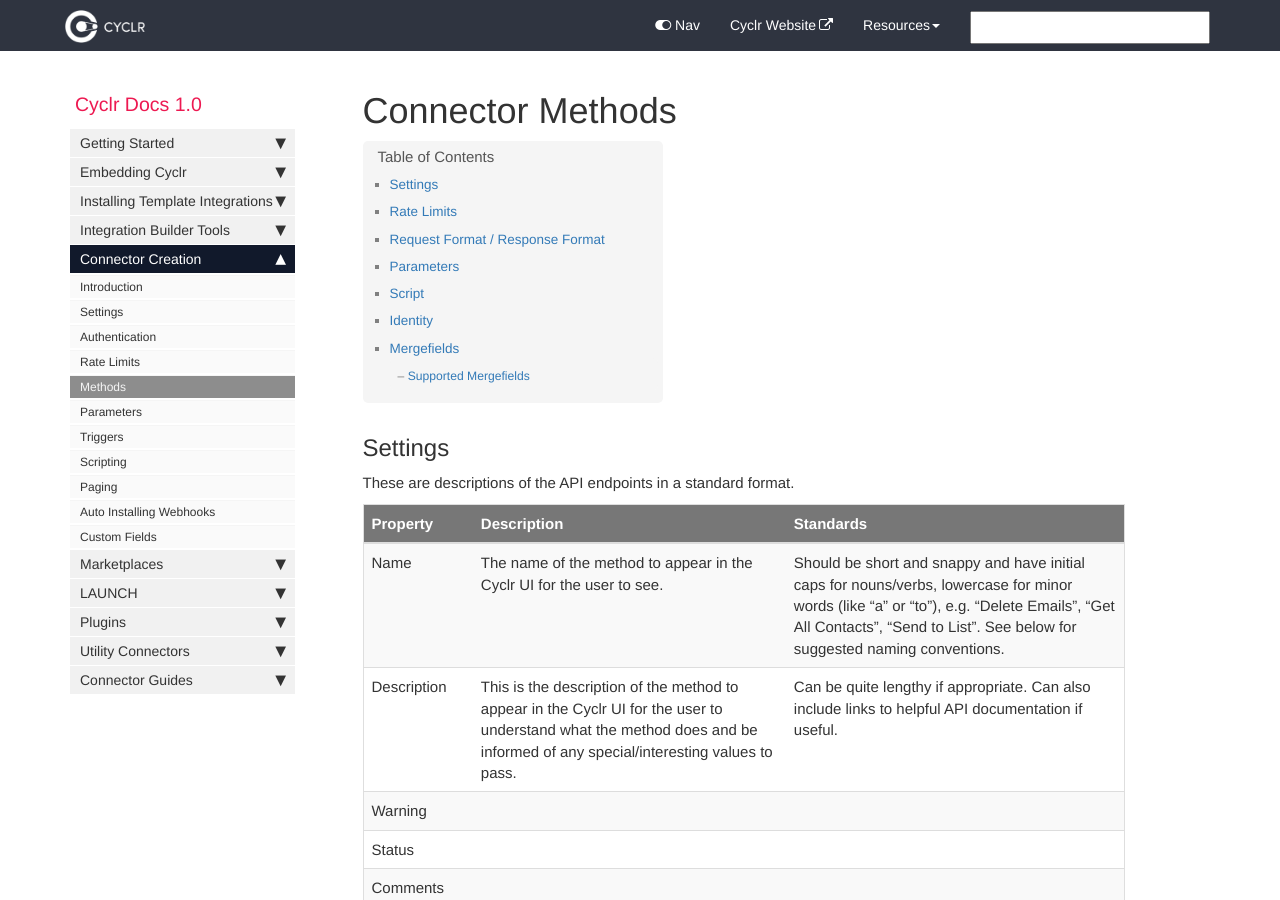
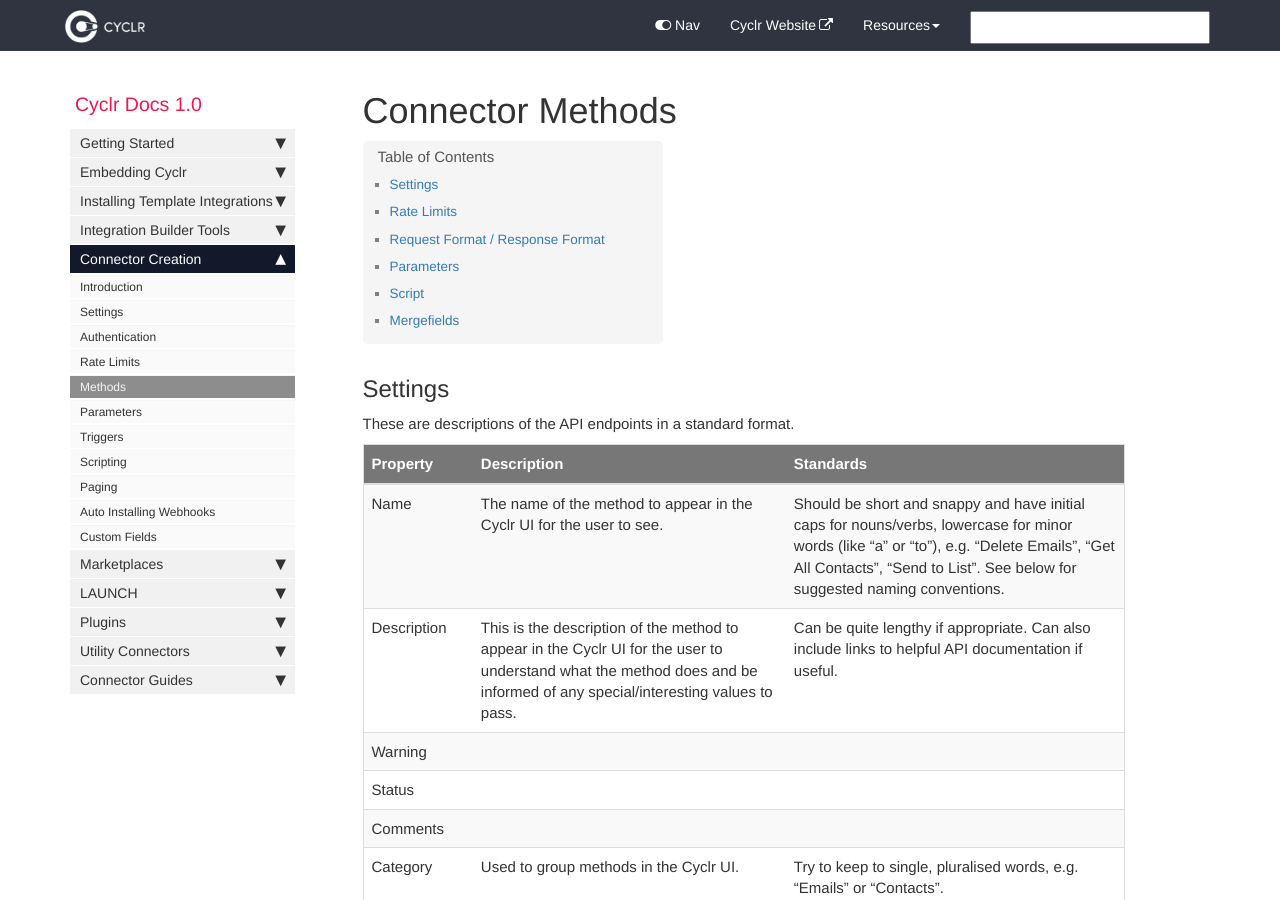
Before and after one commit to sneakysneak/docs, a Jekyll site: the page built from pages/custom-connectors/05-methods.md, in a window 1280 px wide and 900 px high. Built offline with Jekyll 4.4.1, drawn with Linux system fonts in a browser that asks for light colours; nearby versions of some CDN libraries; comment, search, counter and statistics services are not loaded; some of the changed text lies outside the part shown.

Commit message:
Update 05-methods.md

```diff
--- a/pages/custom-connectors/05-methods.md
+++ b/pages/custom-connectors/05-methods.md
@@ -61,13 +61,8 @@ You can specify Parameters specific to this method. Read more about [parameters]
 
 You can add script to the connector to handle special situations. Read more about [scripting](./connector-scripting)
 
-## Identity
-
-
 ## Mergefields
 
 A mergefields is placeholder will be substituted at runtime.
 
-### Supported Mergefields
-
 *   LastSuccessfulRunDate – is the last time the cycle successfully ran the method. This is useful to find newly created or updated records in an app. A format string needs to be provided. For example, _{% raw %}{{LastSuccessfulRunDate format=yyyy-MM-ddTHH:mm:ssZ}}{% endraw %}_.
```
